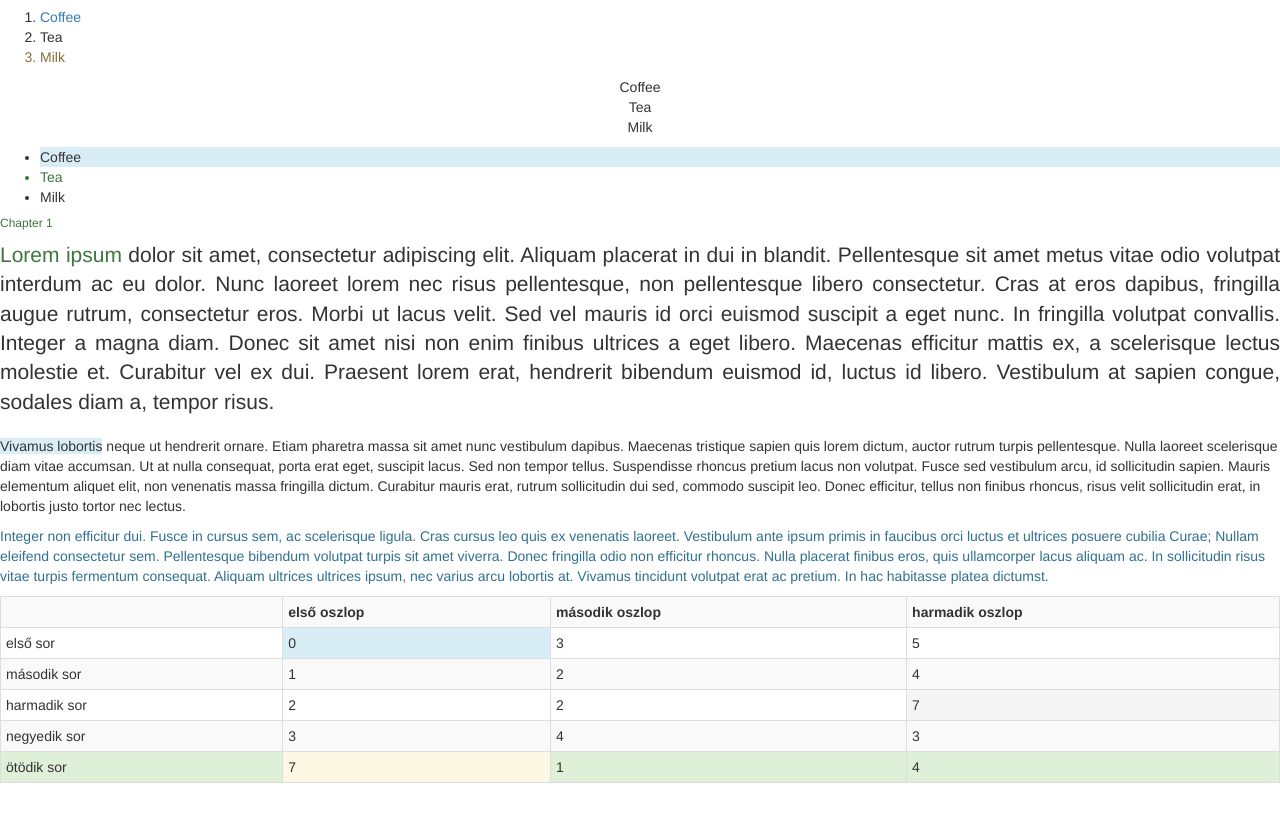
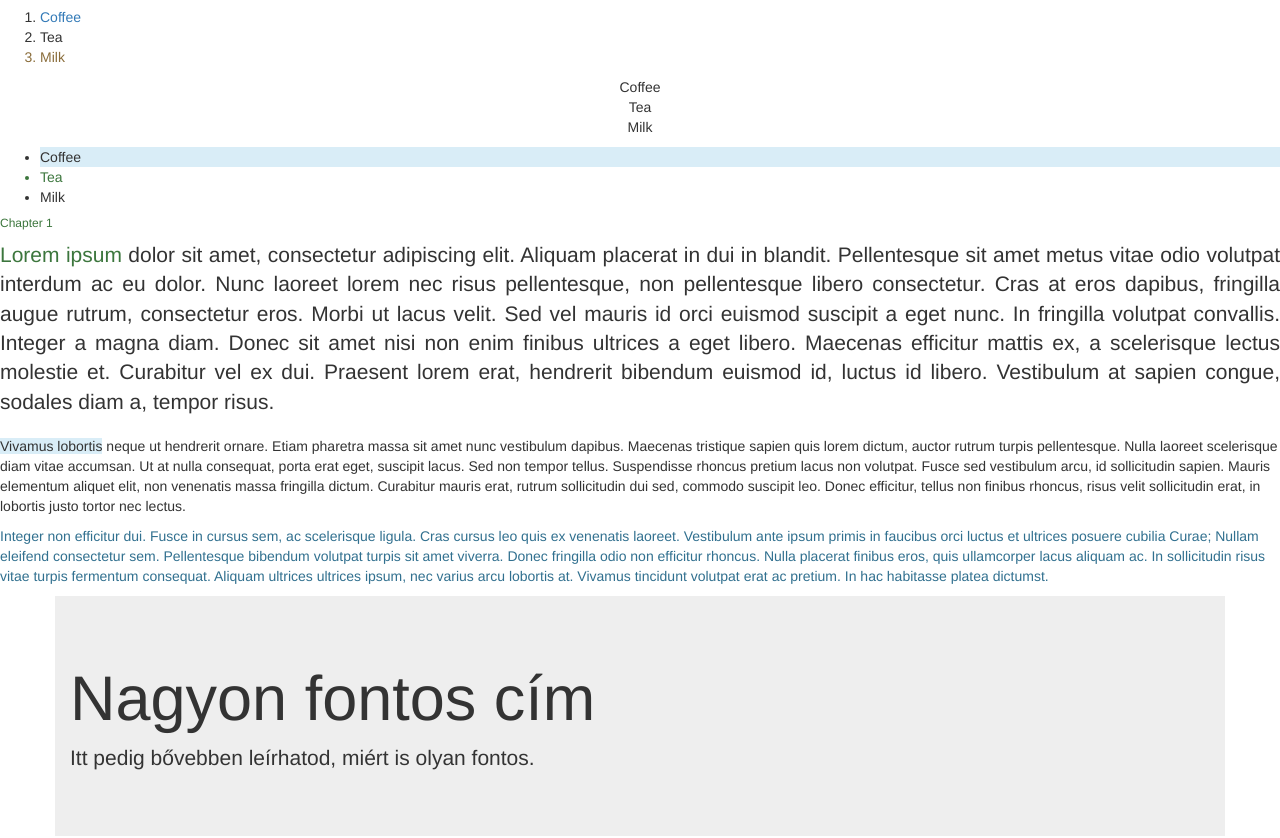
Before and after one commit to bejczi/Bootstrap-typography, a plain HTML site: page bootstrap-typography.html in a window 1280 px wide. Shown: the part 146-984 px from the top of the page. Before the commit the page ends 949 px from the top, so only its background shows below. Drawn offline with nearby package versions, Linux system fonts and the light colour scheme.

Commit message:
A tartalom elkülönítése

```diff
--- a/bootstrap-typography.html
+++ b/bootstrap-typography.html
@@ -35,45 +35,15 @@
   <p  class="lead text-justify"><span class="text-success">Lorem ipsum</span> dolor sit amet, consectetur adipiscing elit. Aliquam placerat in dui in blandit. <span class="primary">Pellentesque</span> sit amet metus vitae odio volutpat interdum ac eu dolor. Nunc laoreet lorem nec risus pellentesque, non pellentesque libero consectetur. Cras at eros dapibus, fringilla augue rutrum, consectetur eros. Morbi ut lacus velit. Sed vel mauris id orci euismod suscipit a eget nunc. In fringilla volutpat convallis. Integer a magna diam. Donec sit amet nisi non enim finibus ultrices a eget libero. Maecenas efficitur mattis ex, a scelerisque lectus molestie et. Curabitur vel ex dui. Praesent lorem erat, hendrerit bibendum euismod id, luctus id libero. Vestibulum at sapien congue, sodales diam a, tempor risus.</p>
    <p><span class="bg-info">Vivamus lobortis</span> neque ut hendrerit ornare. Etiam pharetra massa sit amet nunc vestibulum dapibus. Maecenas tristique sapien quis lorem dictum, auctor rutrum turpis pellentesque. Nulla laoreet scelerisque diam vitae accumsan. Ut at nulla consequat, porta erat eget, suscipit lacus. Sed non tempor tellus. Suspendisse rhoncus pretium lacus non volutpat. Fusce sed vestibulum arcu, id sollicitudin sapien. Mauris elementum aliquet elit, non venenatis massa fringilla dictum. Curabitur mauris erat, rutrum sollicitudin dui sed, commodo suscipit leo. Donec efficitur, tellus non finibus rhoncus, risus velit sollicitudin erat, in lobortis justo tortor nec lectus.</p>
   <p class="text-info">Integer non efficitur dui. Fusce in cursus sem, ac scelerisque ligula. Cras cursus leo quis ex venenatis laoreet. Vestibulum ante ipsum primis in faucibus orci luctus et ultrices posuere cubilia Curae; Nullam eleifend consectetur sem. Pellentesque bibendum volutpat turpis sit amet viverra. Donec fringilla odio non efficitur rhoncus. Nulla placerat finibus eros, quis ullamcorper lacus aliquam ac. In sollicitudin risus vitae turpis fermentum consequat. Aliquam ultrices ultrices ipsum, nec varius arcu lobortis at. Vivamus tincidunt volutpat erat ac pretium. In hac habitasse platea dictumst.</p>
-  <div class="table-responsive">
-  <table class="table table-striped table-bordered table-hover table-condensed">
-  <tr>
-    <th></th>
-    <th>első oszlop</th>
-    <th>második oszlop</th>
-    <th>harmadik oszlop</th>
-  </tr>
-  <tr>
-    <td>első sor</td>
-    <td class="info">0</td>
-    <td>3</td>
-    <td>5</td>
-  </tr>
-  <tr>
-    <td>második sor</td>
-    <td>1</td>
-    <td>2</td>
-    <td>4</td>
-  </tr>
-  <tr>
-    <td>harmadik sor</td>
-    <td>2</td>
-    <td>2</td>
-    <td class="active">7</td>
-  </tr>
-  <tr>
-    <td>negyedik sor</td>
-    <td>3</td>
-    <td>4</td>
-    <td>3</td>
-  </tr>
-  <tr class="success">
-    <td>ötödik sor</td>
-    <td class="warning">7</td>
-    <td>1</td>
-    <td>4</td>
-  </tr>
-</table>
+
+  <div class="jumbotron container">
+    <h1>Nagyon fontos cím</h1>
+    <p>Itt pedig bővebben leírhatod, miért is olyan fontos.</p>
+  </div>
+
+  <p>Ez meg már csak egyszerű szöveg</p>
+<div class="page-header">
+<h1>Ez lesz az oldal címe</h1>
 </div>
 </body>
 </html>
```
